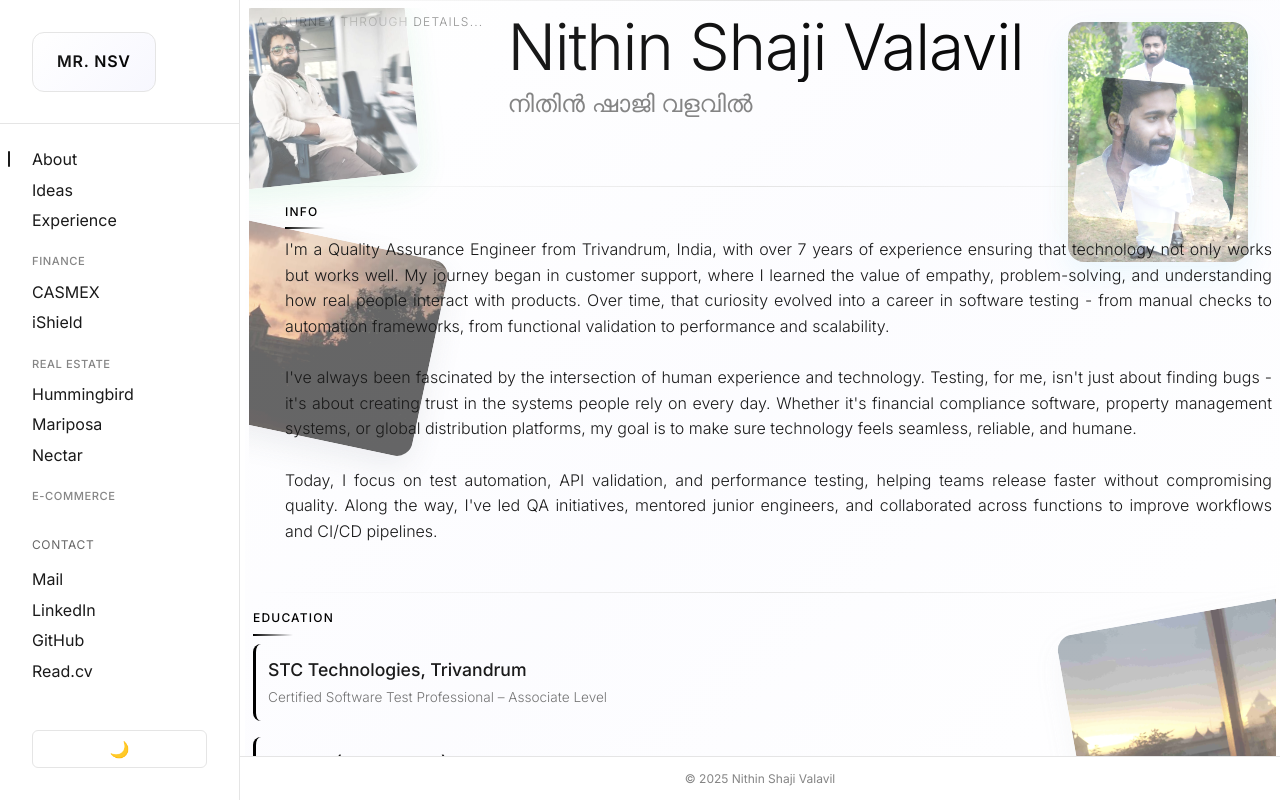
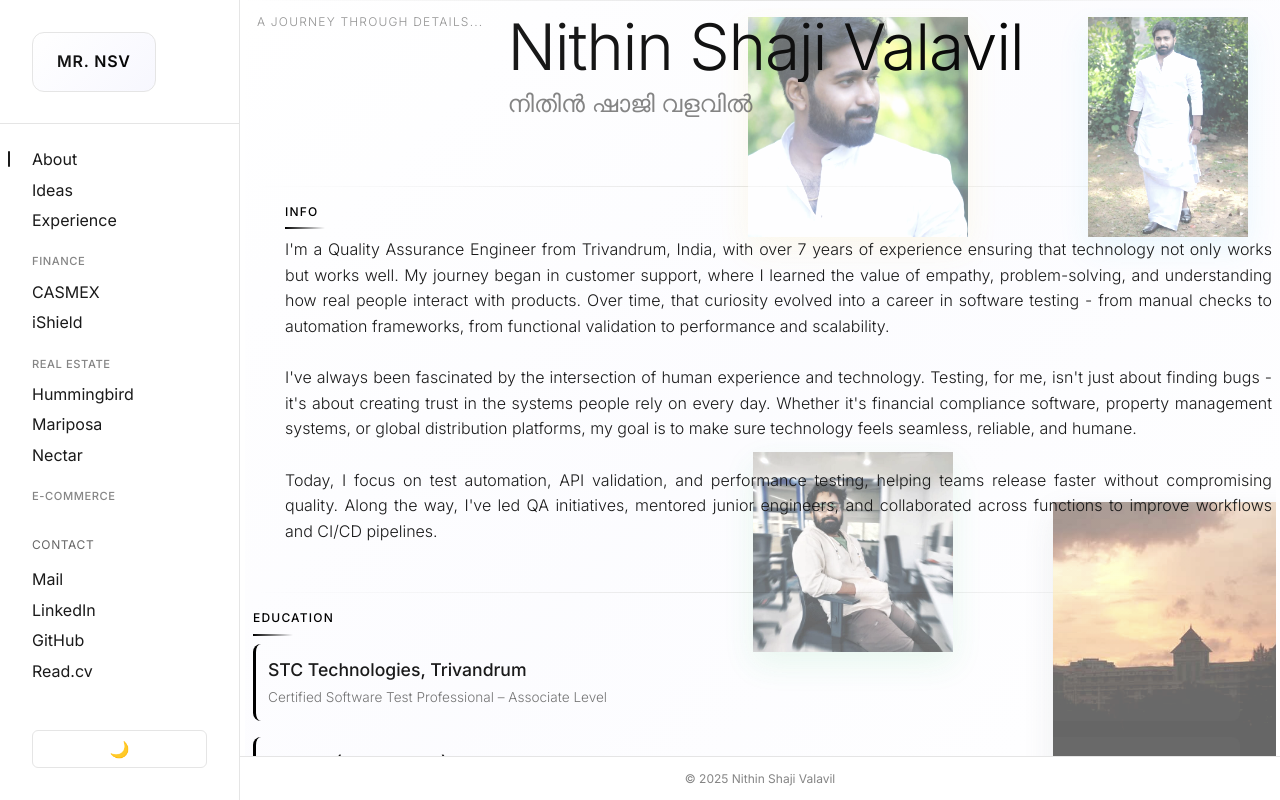
Before and after one commit to mrnsv/portfolio, an Angular app: page /about in a window 1280 px wide. Built offline with nearby package versions, Linux system fonts and the light colour scheme.

Commit message:
style: update About page image styles for improved layout and consistency
- Adjusted image sizes and positions for better visual appeal and alignment.
- Removed rotation effects from images for a cleaner presentation.
- Updated border-radius and spacing for enhanced layout aesthetics.

```diff
--- a/src/app/pages/about/about.component.scss
+++ b/src/app/pages/about/about.component.scss
@@ -342,7 +342,7 @@
   position: absolute;
   z-index: 1; // Behind text content
   object-fit: cover;
-  border-radius: 16px;
+  border-radius: 0px;
   filter: grayscale(0.2) contrast(1.1) brightness(1.1) saturate(0.8);
   opacity: 0.6; // Subtle background effect
   transition: all 0.4s cubic-bezier(0.4, 0, 0.2, 1);
@@ -352,9 +352,9 @@
 
   // Header images - positioned behind name section
   &.full_figure {
-    width: 180px;        // Reduced width for better fit
-    height: 240px;       // Reduced height for better fit
-    top: 10px;           // Position: Moved up
+    width: 160px;        // Reduced width for better fit
+    height: 220px;       // Reduced height for better fit
+    top: 5px;           // Position: Moved up
     right: 20px;         // Adjusted position
     transform: rotate(0deg); // Angle: No rotation
     object-fit: cover;   // Ensure image fits within container
@@ -362,32 +362,33 @@
   }
 
   &.profile {
-    width: 160px;        // Size: Decreased width
-    height: 140px;       // Size: Increased height
-    top: 70px;           // Position: Moved up
-    right: 30px;         // Position: Moved right
-    transform: rotate(5deg);  // Angle: Slight clockwise rotation
+    width: 220px;        // Size: Decreased width
+    height: 220px;       // Size: Increased height
+    top: 5px;           // Position: Moved up
+    right: 300px;         // Position: Moved right
+    transform: rotate(0deg);  // Angle: Slight clockwise rotation
     object-fit: cover;
     box-shadow: 0 12px 30px rgba(251, 191, 36, 0.2);
   }
 
   // Info section images - positioned behind text
   &.campus_at_evening {
-    width: 280px;        // Size: Increased width
-    height: 200px;       // Size: Increased height
-    top: 30px;           // Position: Moved up
-    left: -100px;        // Position: Moved further left
-    transform: rotate(12deg); // Angle: More clockwise rotation
+    width: 380px;        // Size: Increased width
+    height: 300px;       // Size: Increased height
+    top: 300px;           // Position: Moved up
+    left: 800px;        // Position: Moved further left
+    transform: rotate(0deg); // Angle: More clockwise rotation
     object-fit: cover;
     box-shadow: 0 12px 30px rgba(107, 114, 128, 0.2);
   }
 
   &.chilling_at_office {
     width: 200px;        // Size: Decreased width
-    height: 180px;       // Size: Increased height
-    bottom: 20px;        // Position: Moved up
-    left: -40px;         // Position: Moved right
-    transform: rotate(-6deg); // Angle: Counter-clockwise rotation
+    height: 200px;       // Size: Increased height
+    top: 250px;           // Position: Moved up
+    bottom: 30px;        // Position: Moved up
+    left: 500px;         // Position: Moved right
+    transform: rotate(0deg); // Angle: Counter-clockwise rotation
     object-fit: cover;
     box-shadow: 0 12px 30px rgba(34, 197, 94, 0.2);
   }
@@ -396,29 +397,29 @@
   &.campus {
     width: 320px;        // Size: Increased width
     height: 220px;       // Size: Increased height
-    top: 0px;            // Position: Moved to top
-    right: -120px;       // Position: Moved further right
-    transform: rotate(-10deg); // Angle: Counter-clockwise rotation
+    top: 300px;            // Position: Moved to top
+    right: 250px;       // Position: Moved further right
+    transform: rotate(0deg); // Angle: Counter-clockwise rotation
     object-fit: cover;
     box-shadow: 0 12px 30px rgba(156, 163, 175, 0.2);
   }
 
   // Interests section images
   &.hiking {
-    width: 180px;        // Size: Decreased width
+    width: 280px;        // Size: Decreased width
     height: 170px;       // Size: Increased height
     top: 10px;           // Position: Moved up
-    right: -30px;        // Position: Moved left
+    right: 300px;        // Position: Moved left
     transform: rotate(8deg);  // Angle: Clockwise rotation
     object-fit: cover;
     box-shadow: 0 12px 30px rgba(59, 130, 246, 0.2);
   }
 
   &.gaming {
-    width: 200px;        // Size: Increased width
-    height: 100px;       // Size: Decreased height
-    bottom: 10px;        // Position: Moved up
-    right: 40px;         // Position: Moved right
+    width: 220px;        // Size: Increased width
+    height: 120px;       // Size: Decreased height
+    bottom: -50px;        // Position: Moved up
+    right: 900px;         // Position: Moved right
     transform: rotate(-4deg); // Angle: Slight counter-clockwise rotation
     object-fit: cover;
     box-shadow: 0 12px 30px rgba(245, 158, 11, 0.2);
@@ -430,13 +431,13 @@
     filter: grayscale(0) contrast(1.2) brightness(1.2) saturate(1);
 
     // Preserve rotation while scaling
-    &.full_figure { transform: rotate(-8deg) scale(1.05); }
-    &.profile { transform: rotate(5deg) scale(1.05); }
-    &.campus_at_evening { transform: rotate(12deg) scale(1.05); }
-    &.chilling_at_office { transform: rotate(-6deg) scale(1.05); }
-    &.campus { transform: rotate(-10deg) scale(1.05); }
-    &.hiking { transform: rotate(8deg) scale(1.05); }
-    &.gaming { transform: rotate(-4deg) scale(1.05); }
+    &.full_figure { transform: rotate(0deg) scale(1.05); }
+    &.profile { transform: rotate(0deg) scale(1.05); }
+    &.campus_at_evening { transform: rotate(0deg) scale(1.05); }
+    &.chilling_at_office { transform: rotate(0deg) scale(1.05); }
+    &.campus { transform: rotate(0deg) scale(1.05); }
+    &.hiking { transform: rotate(0deg) scale(1.05); }
+    &.gaming { transform: rotate(0deg) scale(1.05); }
   }
 
   @media (max-width: 768px) {
@@ -456,32 +457,32 @@
     &.profile {
       top: 50px;
       right: 15px;
-      transform: rotate(3deg);
+      transform: rotate(0deg);
     }
     &.campus_at_evening {
       top: 20px;
       left: -25px;
-      transform: rotate(8deg);
+      transform: rotate(0deg);
     }
     &.chilling_at_office {
       bottom: 15px;
       left: -20px;
-      transform: rotate(-4deg);
+      transform: rotate(0deg);
     }
     &.campus {
       top: 5px;
       right: -40px;
-      transform: rotate(-6deg);
+      transform: rotate(0deg);
     }
     &.hiking {
       top: 5px;
       right: -20px;
-      transform: rotate(5deg);
+      transform: rotate(0deg);
     }
     &.gaming {
       bottom: 5px;
       right: 15px;
-      transform: rotate(-2deg);
+      transform: rotate(0deg);
     }
   }
 }
```
